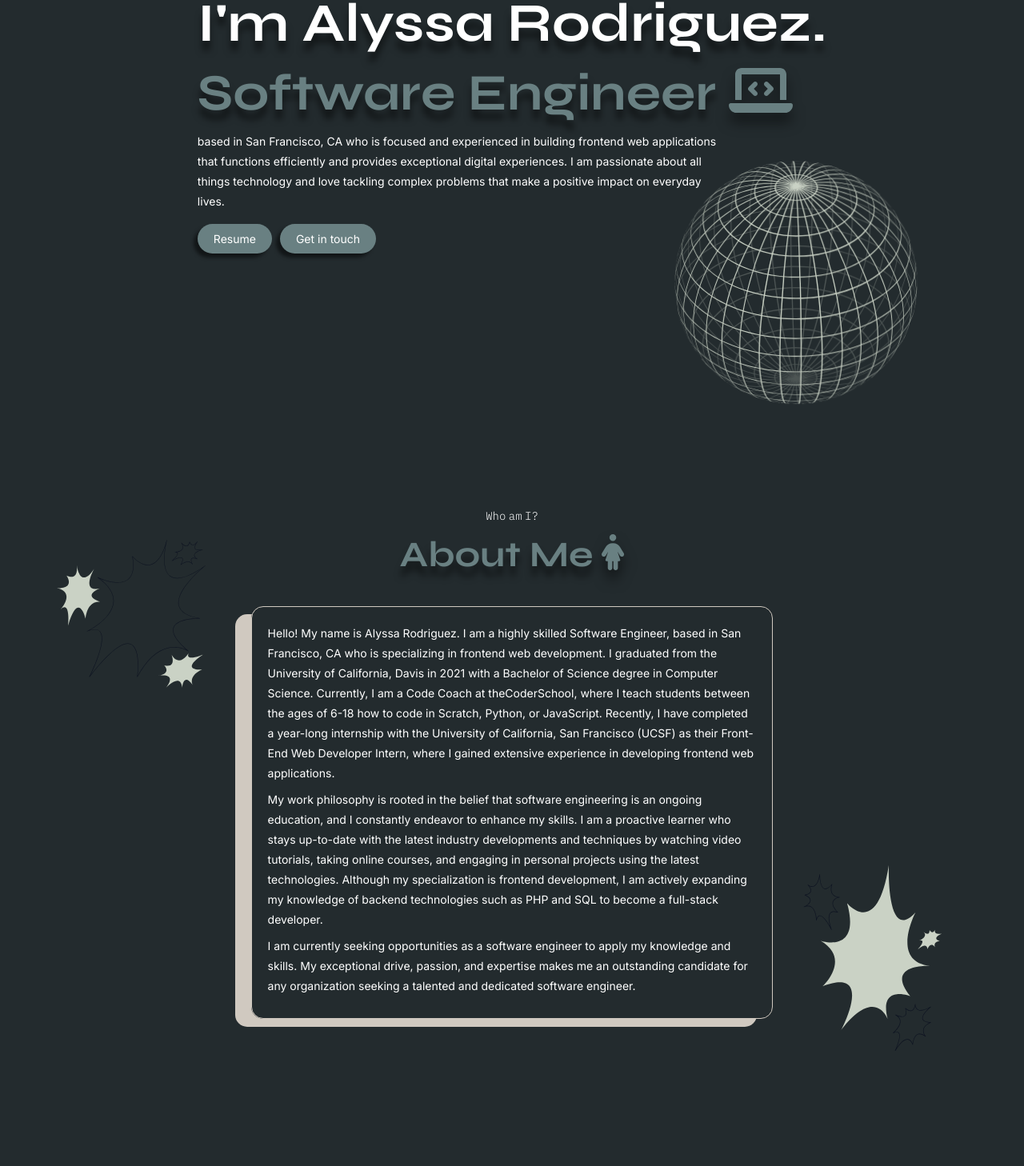
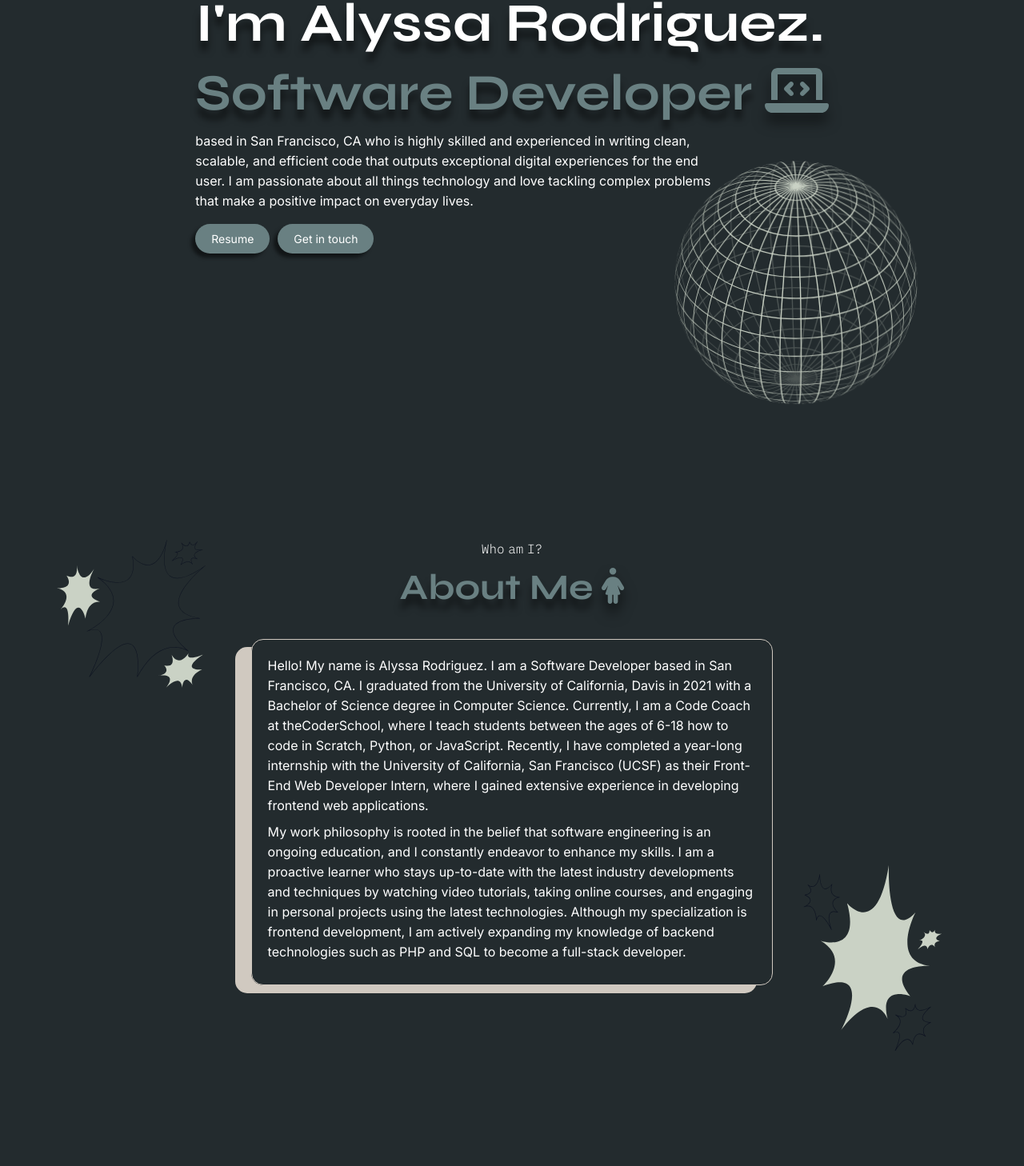
Before and after one commit to alyssamarie0107/alyssamarie0107.github.io, a React (Create React App) app: page / in a window 1280 px wide. Shown: the part 247-1705 px from the top of the page at 80% size. Built offline with nearby package versions, Linux system fonts and the light colour scheme.

Commit message:
update home intro and about me paragraphs. increased paragraph font-size

```diff
--- a/src/App.css
+++ b/src/App.css
@@ -45,6 +45,7 @@ p {
     color: var(--white);
     margin-bottom: 8px;
     line-height: 25px;
+    font-size: 16px;
 }
 
 body {
--- a/src/sections/about/About.js
+++ b/src/sections/about/About.js
@@ -69,11 +69,9 @@ const About = () => {
                     whileInView="visible"
                     viewport={{ once: true }}>
                         <div id = { styles.about }>
-                            <p>Hello! My name is Alyssa Rodriguez. I am a highly skilled Software Engineer, based in San Francisco, CA who is specializing in frontend web development. I graduated from the University of California, Davis in 2021 with a Bachelor of Science degree in Computer Science. Currently, I am a Code Coach at theCoderSchool, where I teach students between the ages of 6-18 how to code in Scratch, Python, or JavaScript. Recently, I have completed a year-long internship with the University of California, San Francisco (UCSF) as their Front-End Web Developer Intern, where I gained extensive experience in developing frontend web applications.</p>
+                            <p>Hello! My name is Alyssa Rodriguez. I am a Software Developer based in San Francisco, CA. I graduated from the University of California, Davis in 2021 with a Bachelor of Science degree in Computer Science. Currently, I am a Code Coach at theCoderSchool, where I teach students between the ages of 6-18 how to code in Scratch, Python, or JavaScript. Recently, I have completed a year-long internship with the University of California, San Francisco (UCSF) as their Front-End Web Developer Intern, where I gained extensive experience in developing frontend web applications.</p>
 
                             <p>My work philosophy is rooted in the belief that software engineering is an ongoing education, and I constantly endeavor to enhance my skills. I am a proactive learner who stays up-to-date with the latest industry developments and techniques by watching video tutorials, taking online courses, and engaging in personal projects using the latest technologies. Although my specialization is frontend development, I am actively expanding my knowledge of backend technologies such as PHP and SQL to become a full-stack developer.</p>
-
-                            <p>I am currently seeking opportunities as a software engineer to apply my knowledge and skills. My exceptional drive, passion, and expertise makes me an outstanding candidate for any organization seeking a talented and dedicated software engineer.</p>
                         </div>
                 </motion.div>
         </section>
--- a/src/sections/home/Home.js
+++ b/src/sections/home/Home.js
@@ -63,11 +63,11 @@ const Home = () => {
                         <h1>I'm Alyssa Rodriguez.</h1>
 
                         <motion.h2 variants={ childVariants }>
-                            Software Engineer <FontAwesomeIcon icon={ faLaptopCode } id={ styles.faLaptop }/>
+                            Software Developer <FontAwesomeIcon icon={ faLaptopCode } id={ styles.faLaptop }/>
                         </motion.h2>
 
                         <motion.p variants={ childVariants }>
-                            based in San Francisco, CA who is focused and experienced in building frontend web applications that functions efficiently and provides exceptional digital experiences. I am passionate about all things technology and love tackling complex problems that make a positive impact on everyday lives.
+                            based in San Francisco, CA who is highly skilled and experienced in writing clean, scalable, and efficient code that outputs exceptional digital experiences for the end user. I am passionate about all things technology and love tackling complex problems that make a positive impact on everyday lives.
                         </motion.p>
 
                         <ContactBtns/>
```
